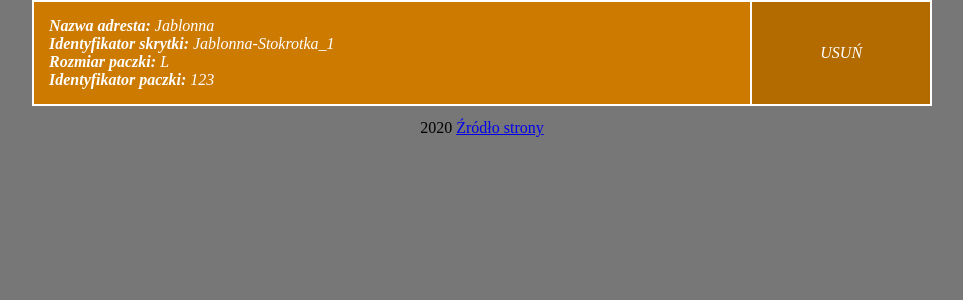
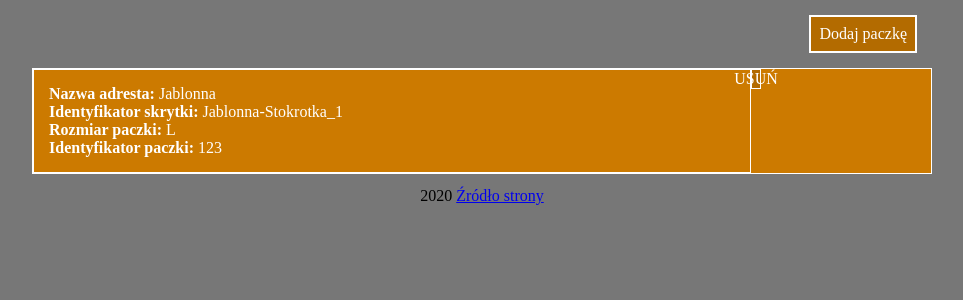
Before and after one commit to michalbogusz23/PackageEar, a Flask app: page /sender/dashboard in a window 1280 px wide. Shown: the part 228-528 px from the top of the page, without its empty margins (158-1121 px from the left). Run offline with Flask 2, Linux system fonts and the light colour scheme.

Commit message:
further frontend package dashboar develop

```diff
--- a/web/static/style.css
+++ b/web/static/style.css
@@ -52,6 +52,26 @@
     border-width: 1px;
 }
 
+.btn_wrapper {
+    display: flex;
+    justify-content: flex-end
+}
+
+.add_btn {
+    float: right;
+    margin: 15px;
+    padding: 8px;
+    border-style: solid;
+    border-width: 2px;
+    background-color: #b36b00;
+}
+
+a.link {
+    color: white;
+    text-decoration: none;
+    display: block;
+}
+
 .packages {
     background-color: #cc7a00;
     color: white;
@@ -79,10 +99,6 @@
     width: 20%;
     border-style: solid;
     border-width: 1px;
-}
-
-.package {
-    font-style: oblique;
 }
 
 .footer {
--- a/web/templates/packages.html
+++ b/web/templates/packages.html
@@ -1,5 +1,10 @@
 {% extends "base.html" %}
 {% block content %}
+
+    <div class="btn_wrapper">
+        <a href="/package/add" class="link"><div class="add_btn">Dodaj paczkę</div></a>
+    </div>
+
 
     {% if packages %}
     <div class="packages">
@@ -11,9 +16,9 @@
                     <div><b>Rozmiar paczki:</b> {{ package.size }}</div>
                     <div><b>Identyfikator paczki:</b> {{ package.id }}</div>
                 </div>
-                <div class="package_delete">
-                    <p1>USUŃ</p1>
-                </div>
+                <a href="/package/delete/{{ package.id }}" class="link">
+                    <div class="package_delete"><p1>USUŃ</p1></div>
+                </a>
             </div>
         {% endfor %}
     </div>
```
